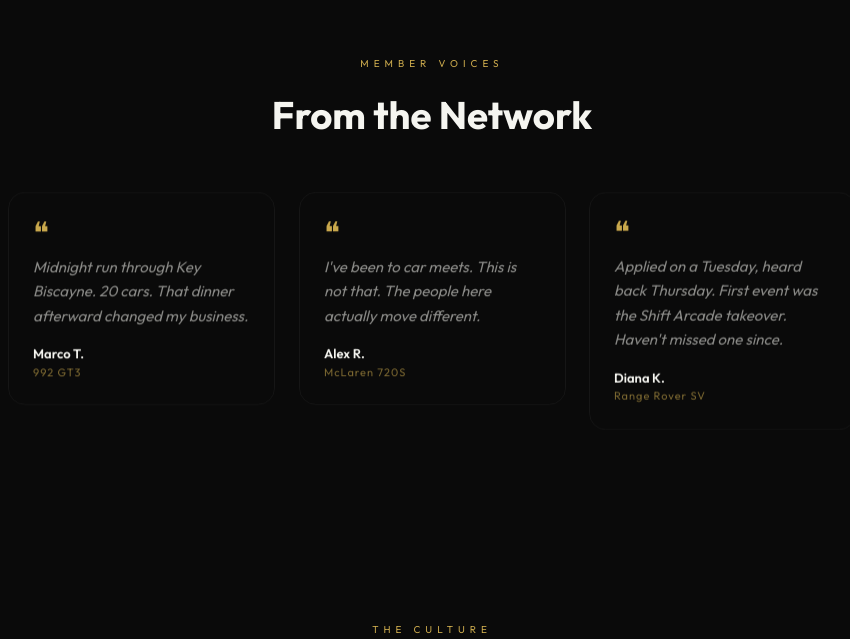
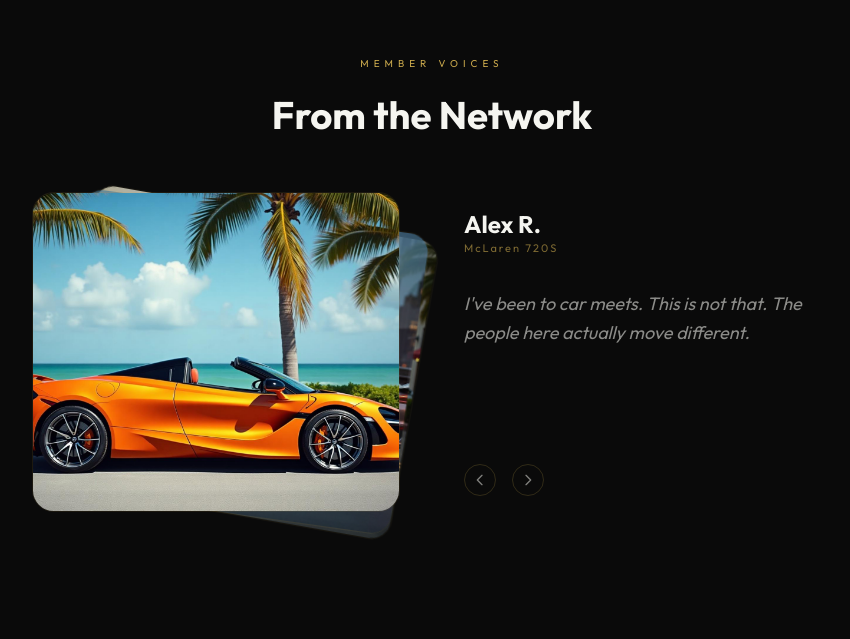
Before and after one commit to sevakogan/TopTier-V2, a Next.js app: page / in a window 1280 px wide. Shown: the part 2341-2980 px from the top of the page, without its empty margins (208-1058 px from the left). Built offline with nearby package versions, Linux system fonts and the light colour scheme.

Commit message:
feat: replace testimonial cards with Aceternity Animated Testimonials

```diff
--- a/src/app/page.tsx
+++ b/src/app/page.tsx
@@ -13,6 +13,7 @@ import { BeamPath } from "@/components/beam-path"
 import { GridBeams } from "@/components/grid-beams"
 import { SectionReveal } from "@/components/section-reveal"
 import { TiltCard } from "@/components/tilt-card"
+import { AnimatedTestimonials } from "@/components/ui/animated-testimonials"
 
 const PARTNER_NAMES = [
   "MPH CLUB",
@@ -64,19 +65,22 @@ const TESTIMONIALS = [
   {
     quote: "Midnight run through Key Biscayne. 20 cars. That dinner afterward changed my business.",
     name: "Marco T.",
-    car: "992 GT3",
+    designation: "992 GT3",
+    src: "/images/porsche-911-turbo.jpg",
   },
   {
     quote: "I've been to car meets. This is not that. The people here actually move different.",
     name: "Alex R.",
-    car: "McLaren 720S",
+    designation: "McLaren 720S",
+    src: "/images/mclaren-720s.jpg",
   },
   {
     quote: "Applied on a Tuesday, heard back Thursday. First event was the Shift Arcade takeover. Haven't missed one since.",
     name: "Diana K.",
-    car: "Range Rover SV",
+    designation: "Range Rover SV",
+    src: "/images/lamborghini-huracan.jpg",
   },
-] as const
+]
 
 export default function Home() {
   return (
@@ -271,7 +275,7 @@ export default function Home() {
       </section>
 
       {/* ── Testimonials ── */}
-      <section className="mx-auto max-w-4xl px-6 py-24">
+      <section className="mx-auto max-w-5xl px-6 py-24">
         <SectionReveal>
           <p className="mb-4 text-center text-[10px] tracking-[5px] text-[#C9A84C]">
             MEMBER VOICES
@@ -281,28 +285,7 @@ export default function Home() {
           </h2>
         </SectionReveal>
 
-        <div className="mt-12 grid grid-cols-1 gap-6 md:grid-cols-3">
-          {TESTIMONIALS.map((t, i) => (
-            <SectionReveal key={t.name} delay={i * 0.15}>
-              <TiltCard>
-                <div className="flex flex-col rounded-xl border border-[rgba(255,255,255,0.05)] p-6">
-                  <p className="mb-2 font-cormorant text-3xl leading-none text-[#C9A84C]">
-                    &#10077;
-                  </p>
-                  <p className="font-cormorant text-[15px] italic leading-relaxed text-[rgba(245,245,240,0.55)]">
-                    {t.quote}
-                  </p>
-                  <p className="mt-auto pt-4 text-[13px] font-semibold text-[#F5F5F0]">
-                    {t.name}
-                  </p>
-                  <p className="text-[11px] tracking-[1px] text-[rgba(201,168,76,0.6)]">
-                    {t.car}
-                  </p>
-                </div>
-              </TiltCard>
-            </SectionReveal>
-          ))}
-        </div>
+        <AnimatedTestimonials testimonials={TESTIMONIALS} autoplay />
       </section>
 
       {/* ── Photo Gallery ── */}
--- /dev/null
+++ b/src/components/ui/animated-testimonials.tsx
@@ -0,0 +1,158 @@
+"use client";
+
+import { motion, AnimatePresence } from "motion/react";
+import { useEffect, useState } from "react";
+
+type Testimonial = {
+  quote: string;
+  name: string;
+  designation: string;
+  src: string;
+};
+
+export const AnimatedTestimonials = ({
+  testimonials,
+  autoplay = false,
+}: {
+  testimonials: Testimonial[];
+  autoplay?: boolean;
+}) => {
+  const [active, setActive] = useState(0);
+
+  const handleNext = () => {
+    setActive((prev) => (prev + 1) % testimonials.length);
+  };
+
+  const handlePrev = () => {
+    setActive((prev) => (prev - 1 + testimonials.length) % testimonials.length);
+  };
+
+  const isActive = (index: number) => {
+    return index === active;
+  };
+
+  useEffect(() => {
+    if (autoplay) {
+      const interval = setInterval(handleNext, 5000);
+      return () => clearInterval(interval);
+    }
+  }, [autoplay]);
+
+  const randomRotateY = () => {
+    return Math.floor(Math.random() * 21) - 10;
+  };
+
+  return (
+    <div className="mx-auto max-w-sm px-4 py-12 font-sans antialiased md:max-w-4xl md:px-8 lg:px-12">
+      <div className="relative grid grid-cols-1 gap-16 md:grid-cols-2">
+        {/* Image stack */}
+        <div>
+          <div className="relative h-80 w-full">
+            <AnimatePresence>
+              {testimonials.map((testimonial, index) => (
+                <motion.div
+                  key={testimonial.src}
+                  initial={{
+                    opacity: 0,
+                    scale: 0.9,
+                    z: -100,
+                    rotate: randomRotateY(),
+                  }}
+                  animate={{
+                    opacity: isActive(index) ? 1 : 0.7,
+                    scale: isActive(index) ? 1 : 0.95,
+                    z: isActive(index) ? 0 : -100,
+                    rotate: isActive(index) ? 0 : randomRotateY(),
+                    zIndex: isActive(index)
+                      ? 40
+                      : testimonials.length + 2 - index,
+                    y: isActive(index) ? [0, -80, 0] : 0,
+                  }}
+                  exit={{
+                    opacity: 0,
+                    scale: 0.9,
+                    z: 100,
+                    rotate: randomRotateY(),
+                  }}
+                  transition={{
+                    duration: 0.4,
+                    ease: "easeInOut",
+                  }}
+                  className="absolute inset-0 origin-bottom"
+                >
+                  <img
+                    src={testimonial.src}
+                    alt={testimonial.name}
+                    width={500}
+                    height={500}
+                    draggable={false}
+                    className="h-full w-full rounded-2xl border border-[rgba(201,168,76,0.1)] object-cover object-center"
+                  />
+                </motion.div>
+              ))}
+            </AnimatePresence>
+          </div>
+        </div>
+
+        {/* Text content */}
+        <div className="flex flex-col justify-between py-4">
+          <motion.div
+            key={active}
+            initial={{ y: 20, opacity: 0 }}
+            animate={{ y: 0, opacity: 1 }}
+            exit={{ y: -20, opacity: 0 }}
+            transition={{ duration: 0.2, ease: "easeInOut" }}
+          >
+            <h3 className="font-cormorant text-2xl font-bold text-[#F5F5F0]">
+              {testimonials[active].name}
+            </h3>
+            <p className="text-[11px] tracking-[2px] text-[rgba(201,168,76,0.6)]">
+              {testimonials[active].designation}
+            </p>
+            <motion.p className="mt-8 font-cormorant text-lg italic leading-relaxed text-[rgba(245,245,240,0.55)]">
+              {testimonials[active].quote.split(" ").map((word, index) => (
+                <motion.span
+                  key={index}
+                  initial={{
+                    filter: "blur(10px)",
+                    opacity: 0,
+                    y: 5,
+                  }}
+                  animate={{
+                    filter: "blur(0px)",
+                    opacity: 1,
+                    y: 0,
+                  }}
+                  transition={{
+                    duration: 0.2,
+                    ease: "easeInOut",
+                    delay: 0.02 * index,
+                  }}
+                  className="inline-block"
+                >
+                  {word}&nbsp;
+                </motion.span>
+              ))}
+            </motion.p>
+          </motion.div>
+
+          {/* Navigation arrows */}
+          <div className="flex gap-4 pt-12 md:pt-0">
+            <button
+              onClick={handlePrev}
+              className="group/button flex h-8 w-8 items-center justify-center rounded-full border border-[rgba(201,168,76,0.2)] bg-transparent transition-all hover:border-[#C9A84C] hover:bg-[rgba(201,168,76,0.1)]"
+            >
+              <svg className="h-4 w-4 text-[rgba(245,245,240,0.5)] transition-transform duration-300 group-hover/button:rotate-12 group-hover/button:text-[#C9A84C]" fill="none" viewBox="0 0 24 24" stroke="currentColor" strokeWidth={2}><path strokeLinecap="round" strokeLinejoin="round" d="M15 19l-7-7 7-7" /></svg>
+            </button>
+            <button
+              onClick={handleNext}
+              className="group/button flex h-8 w-8 items-center justify-center rounded-full border border-[rgba(201,168,76,0.2)] bg-transparent transition-all hover:border-[#C9A84C] hover:bg-[rgba(201,168,76,0.1)]"
+            >
+              <svg className="h-4 w-4 text-[rgba(245,245,240,0.5)] transition-transform duration-300 group-hover/button:-rotate-12 group-hover/button:text-[#C9A84C]" fill="none" viewBox="0 0 24 24" stroke="currentColor" strokeWidth={2}><path strokeLinecap="round" strokeLinejoin="round" d="M9 5l7 7-7 7" /></svg>
+            </button>
+          </div>
+        </div>
+      </div>
+    </div>
+  );
+};
```
